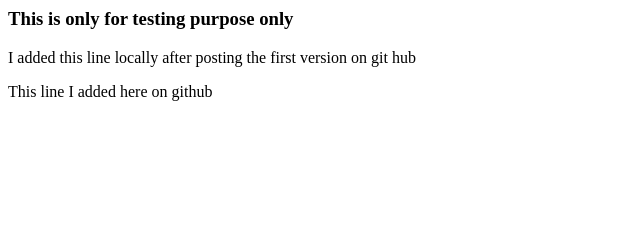
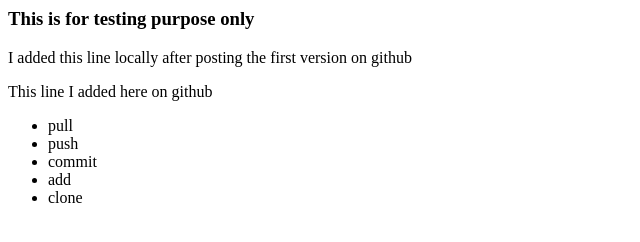
Before and after one commit to DraganaNikolovska/Test, a plain HTML site: page index.html in a window 1280 px wide. Shown: the whole page, without its empty margins (0-640 px from the left). Drawn offline with Linux system fonts and the light colour scheme.

Commit message:
Update index.html

```diff
--- a/index.html
+++ b/index.html
@@ -3,10 +3,16 @@
 		<title> Test page </title>
 	</head>
 	<body>
-		<h3> This is only for testing purpose only</h3>
-		<p>I added this line locally after posting the first version on git hub</p>
+		<h3> This is for testing purpose only</h3>
+		<p>I added this line locally after posting the first version on github</p>
 		<p>This line I added here on github</p>
-
+		<ul>
+			<li>pull</li>
+			<li>push</li>
+			<li>commit</li>
+			<li>add</li>
+			<li>clone</li>
+		</ul>
 
 	</body>
 </html>
```
